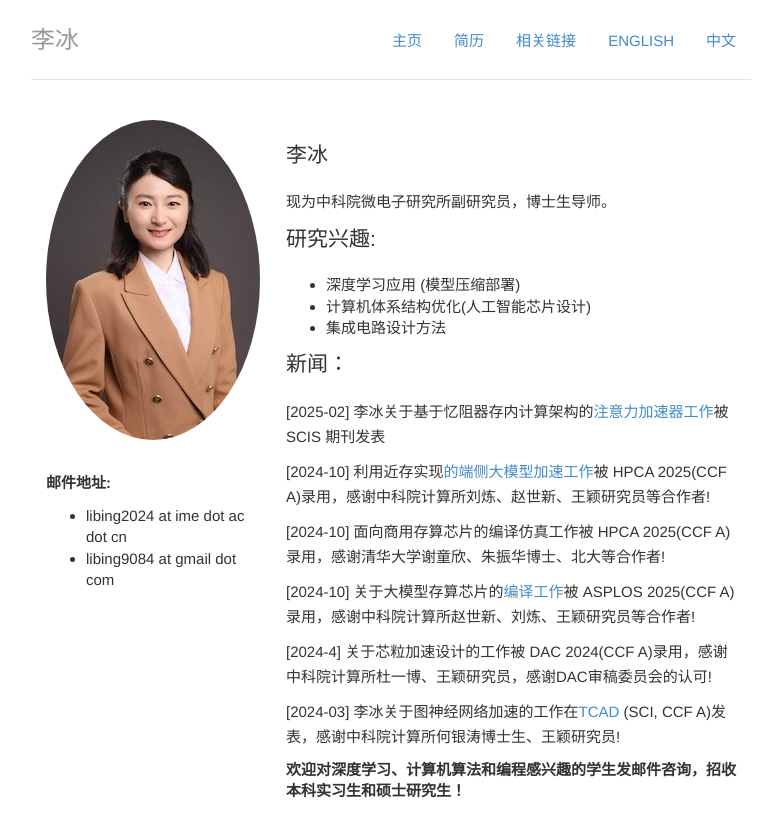
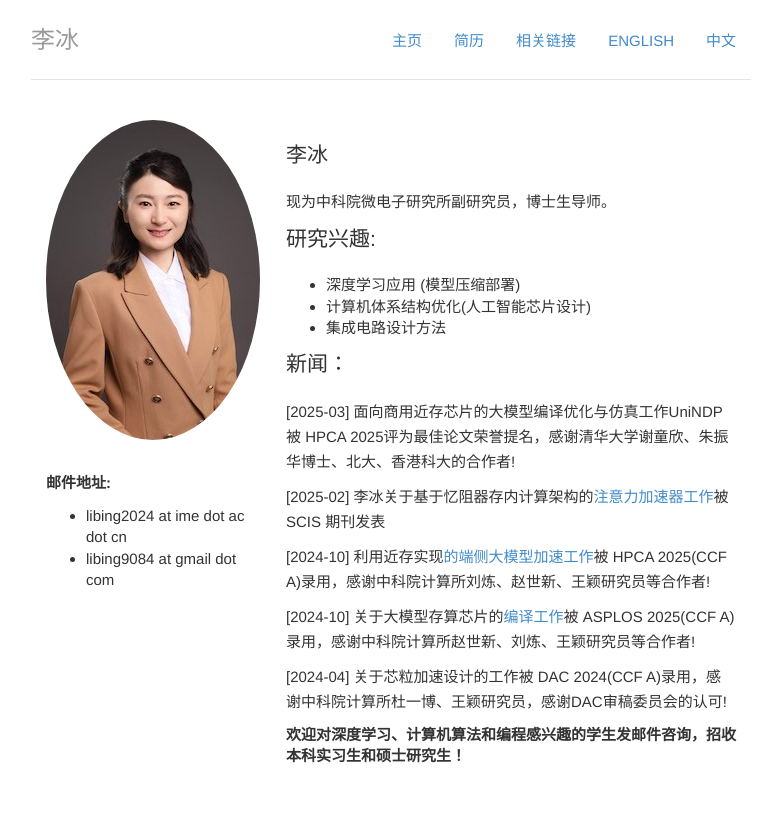
Before and after one commit to libingict/libingict.github.io, a Jekyll site: the page built from index_cn.html, in a window 1280 px wide. Shown: the top 837 px of the page, without its empty margins (249-1017 px from the left). Built offline with Jekyll 4.4.1, drawn with Linux system fonts in a browser that asks for light colours.

Commit message:
更新简介和新闻，导师资格

```diff
--- a/index.html
+++ b/index.html
@@ -47,7 +47,7 @@
                 <li>集成电路设计方法</li>
             </ul>
             <p class="lead" , id="news">新闻：</p>
-            <p>[2025-03] 面向商用近存芯片的大模型编译优化与仿真工作UniNDP被 HPCA 2025评为最佳论文提名，感谢清华大学谢童欣、朱振华博士、北大、香港科大的合作者!</p>
+            <p>[2025-03] 面向商用近存芯片的大模型编译优化与仿真工作UniNDP被 HPCA 2025评为最佳论文荣誉提名，感谢清华大学谢童欣、朱振华博士、北大、香港科大的合作者!</p>
             <p>[2025-02] 李冰关于基于忆阻器存内计算架构的<a href="http://scis.scichina.com/en/2025/132401.pdf">注意力加速器工作</a>被 SCIS 期刊发表
             </p>
             <p>[2024-10] 利用近存实现<a href="http://arxiv.org/abs/2502.16963">的端侧大模型加速工作</a>被 HPCA 2025(CCF
--- a/index_cn.html
+++ b/index_cn.html
@@ -58,19 +58,16 @@
                 <li>集成电路设计方法</li>
             </ul>
             <p class="lead" , id="news">新闻：</p>
+            <p>[2025-03] 面向商用近存芯片的大模型编译优化与仿真工作UniNDP被 HPCA 2025评为最佳论文荣誉提名，感谢清华大学谢童欣、朱振华博士、北大、香港科大的合作者!</p>
             <p>[2025-02] 李冰关于基于忆阻器存内计算架构的<a href="http://scis.scichina.com/en/2025/132401.pdf">注意力加速器工作</a>被 SCIS 期刊发表
             </p>
             <p>[2024-10] 利用近存实现<a href="http://arxiv.org/abs/2502.16963">的端侧大模型加速工作</a>被 HPCA 2025(CCF
                 A)录用，感谢中科院计算所刘炼、赵世新、王颖研究员等合作者!</p>
-            <p>[2024-10] 面向商用存算芯片的编译仿真工作被 HPCA 2025(CCF
-                A)录用，感谢清华大学谢童欣、朱振华博士、北大等合作者!</p>
+            <!-- <p>[2024-10] 面向商用存算芯片的编译仿真工作被 HPCA 2025(CCF
+                A)录用，感谢清华大学谢童欣、朱振华博士、北大等合作者!</p> -->
             <p>[2024-10] 关于大模型存算芯片的<a href="http://arxiv.org/abs/2502.17006">编译工作</a>被 ASPLOS 2025(CCF
                 A)录用，感谢中科院计算所赵世新、刘炼、王颖研究员等合作者!</p>
-            <p>[2024-4] 关于芯粒加速设计的工作被 DAC 2024(CCF A)录用，感谢中科院计算所杜一博、王颖研究员，感谢DAC审稿委员会的认可!</p>
-
-            <p>[2024-03] 李冰关于图神经网络加速的工作在<a href="https://ieeexplore.ieee.org/abstract/document/10463614/">TCAD</a> (SCI,
-                CCF A)发表，感谢中科院计算所何银涛博士生、王颖研究员!</p>
-
+            <p>[2024-04] 关于芯粒加速设计的工作被 DAC 2024(CCF A)录用，感谢中科院计算所杜一博、王颖研究员，感谢DAC审稿委员会的认可!</p>
 
 
             <!--            <p><strong> <a href="/img/一生一芯课程报名意向二维码.png">首都师范大学"一生一芯"课程计划</a>学员正在火热招募中！</strong></p>-->
```
